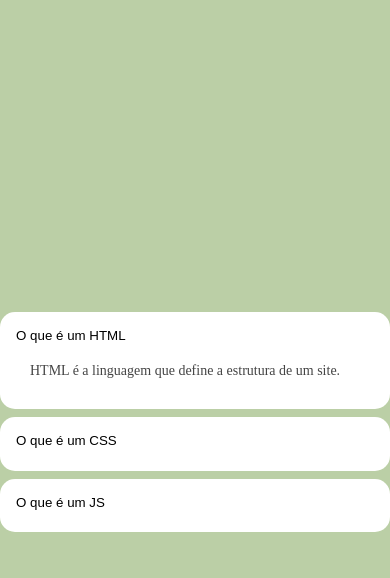
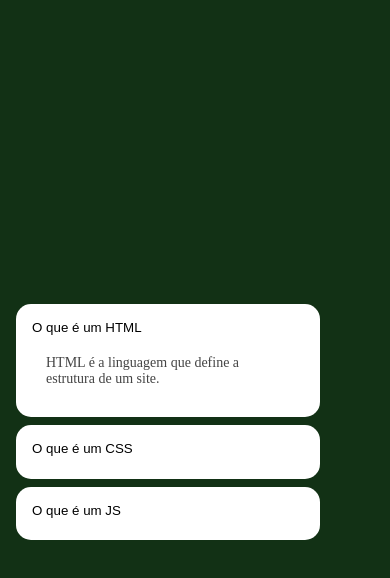
Before and after one commit to dorffdaniel/acordeon-basico, a plain HTML site: page index.html in a window 390 px wide. Both pictures are taken after a click on the element 195 px from the left and 360 px from the top of the page. Drawn offline with Linux system fonts and the light colour scheme.

Commit message:
adicionado responsividade

```diff
--- a/index.html
+++ b/index.html
@@ -5,6 +5,7 @@
     <meta name="viewport" content="width=device-width, initial-scale=1.0">
     <title>Acordeon</title>
     <link rel="stylesheet" href="src/css/style.css">
+    <link rel="stylesheet" href="src/css/responsivo.css">
 </head>
 <body>
     <div id="container">
--- /dev/null
+++ b/src/css/responsivo.css
@@ -0,0 +1,21 @@
+@media (min-width: 320px) and (max-width: 400px){
+    body{
+        background: #123115;
+    }
+
+    .acordeon{
+        width: 19em;
+        align-items: center;
+        transition: all ease 0.7s;
+        margin: 0 1em;
+    }
+}
+
+@media (min-width: 401px) and (max-width:495px){
+    .acordeon{
+        width: 24em;
+        align-items: center;
+        transition: all ease 0.7s;
+        margin: 0 1em;
+    }
+}
--- a/src/css/style.css
+++ b/src/css/style.css
@@ -44,12 +44,13 @@ body{
 .corpo{
     color: #444;
     font-size: 14px;
+    height: 0;
     opacity: 0;
-    height: 0;
 }
 
 .corpo.ativo{
     height: 100%;
     opacity: 1;
     padding: 1em;
+    transition: all ease 0.5s;
 }
```
